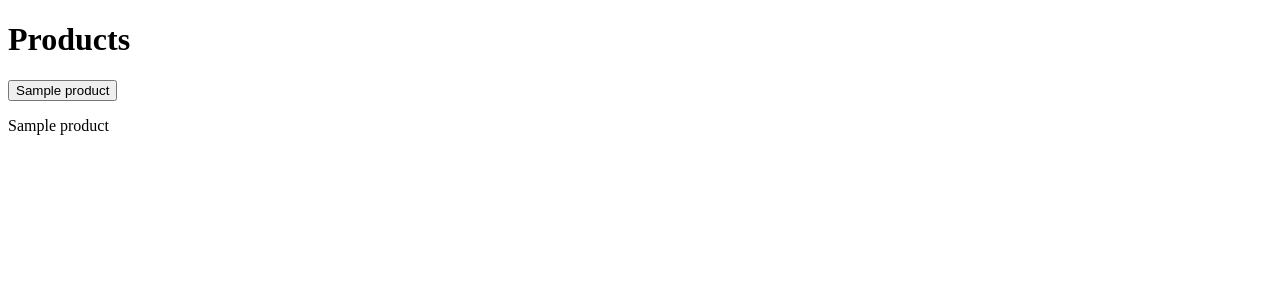
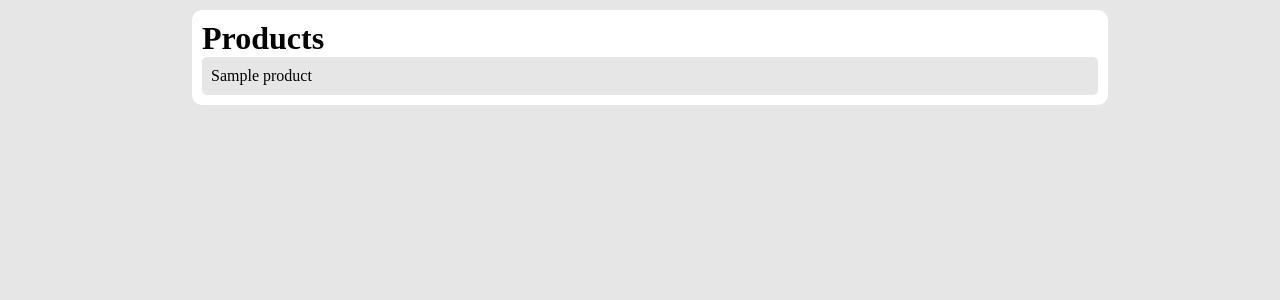
Before and after one commit to MariellaTheAverage/metrica, a Django app: page /appmetrica/ in a window 1280 px wide. Shown: the top 300 px of the page. Run offline with Django 5.2, Linux system fonts and the light colour scheme; tables that the repository leaves empty hold one stand-in row (values such as "Sample post").

Commit message:
better views, broke request

```diff
--- /dev/null
+++ b/metrica/appmetrica/static/appmetrica/style.css
@@ -0,0 +1,58 @@
+* {
+    margin: 0;
+    padding: 0;
+}
+
+html body {
+    background-color: rgb(230,230,230);
+    width: auto;
+    height: 100%;
+}
+
+body {
+    width: 100%;
+    height: 100%;
+}
+
+div.container {
+    display: flex;
+    justify-content: center;
+    align-items: center;
+    padding: 10px;
+    width: 100%;
+    height: 100%;
+}
+
+div.flex-container {
+    display: flex;
+    flex-direction: column;
+    height: auto;
+    padding: 10px;
+    border-radius: 10px;
+    background-color: white;
+    width: 70%;
+}
+
+div.table-navbar {
+    display: flex;
+    width: auto;
+}
+
+div.table-contents {
+    display: flex;
+    flex-direction: column;
+    border: 2px solid rgb(230,230,230);
+    border-radius: 5px;
+    padding: 3px;
+    background-color: rgb(230,230,230);
+}
+
+div.product-entry {
+    width: auto;
+    padding: 4px;
+    margin: 1px 0px;
+}
+
+div.product-entry:hover {
+    background-color: white;
+}
--- a/metrica/appmetrica/templates/appmetrica/index.html
+++ b/metrica/appmetrica/templates/appmetrica/index.html
@@ -1,7 +1,10 @@
 <!doctype html>
 <html lang="en-US">
   <head>
+    {% load static %}
     <meta charset="utf-8" />
+    <link rel="stylesheet" type="text/css" href="{% static 'appmetrica/style.css' %}">
+    <script src="{% static 'appmetrica/scripts.js' %}"></script>
     <title>Product view</title>
   </head>
   <body>
@@ -9,17 +12,19 @@
         <div class="flex-container">
             <h1>Products</h1>
             <div class="table-navbar"></div>
+            <div class="table-contents">
                 {% for entry in product_list %}
-            <div class="product-entry">
+                <div class="product-entry" id="{{ entry.id }}" onclick="sendform(this)">
+                    <p class="entry-name">{{ entry.str_name }}</p>
                     <form method="POST" action="{% url 'appmetrica:product' entry.str_name %}" name="{{ entry.id }}">
                         {% csrf_token %}
                         <input type="hidden" value="{{ entry.id }}" name="in-name-prod-id">
-                    <input type="submit" value= "{{ entry }}">
+                        <!--- <input type="submit" value= "{{ entry.str_name }}"> --->
                     </form>
-                <p> {{ entry }} </p>
                 </div>
                 {% endfor %}
             </div>
         </div>
+    </div>
   </body>
 </html>
--- a/metrica/appmetrica/views.py
+++ b/metrica/appmetrica/views.py
@@ -9,17 +9,41 @@ def index(request):
     # print(product_list[0].pk)
     if not product_list:
         raise Http404("List is empty")
-    return render(request, "appmetrica/index.html", {"product_list": product_list})
+    return render(
+        request,
+        "appmetrica/index.html",
+        {"product_list": product_list}
+    )
 
 # view all metrics for a specific product
 def view_product(request, product_name):
     if request.POST:
         db_id = request.POST['in-name-prod-id']
         product = get_object_or_404(Product, pk=db_id)
-        return HttpResponse(product)
+        metrics = get_list_or_404(Metric, fk_product=db_id)
+        return render(
+            request,
+            "appmetrica/product.html",
+            {
+                "product": product,
+                "metric_list": metrics
+            }
+        )
+        # return HttpResponse(product)
     else:
         return HttpResponseRedirect(reverse('appmetrica:index'))
 
 # view a graph for a specific metric in a product
-def view_metric(request, product_id, metric_id):
-    return HttpResponse("Here be graph")
+def view_metric(request, product_name, metric_name):
+    if request.POST:
+        pid = request.POST['product-id']
+        mid = request.POST['metric-id']
+        return HttpResponse(f"Metric {mid} ({metric_name}) for product {pid} ({product_name})")
+    return HttpResponse("Empty query")
+
+# get a new metric value from systems (automated or manual)
+def submit_metric(request):
+    if request.POST:
+        # get parameters of metric
+        # insert into db
+        pass
```
Also changed, not shown: metrica/appmetrica/templates/appmetrica/metric.html (added, +17 -0 lines), metrica/appmetrica/templates/appmetrica/product.html (added, +29 -0 lines), metrica/appmetrica/static/appmetrica/scripts.js (added). Lines whose indentation alone changed are shown as unchanged.
